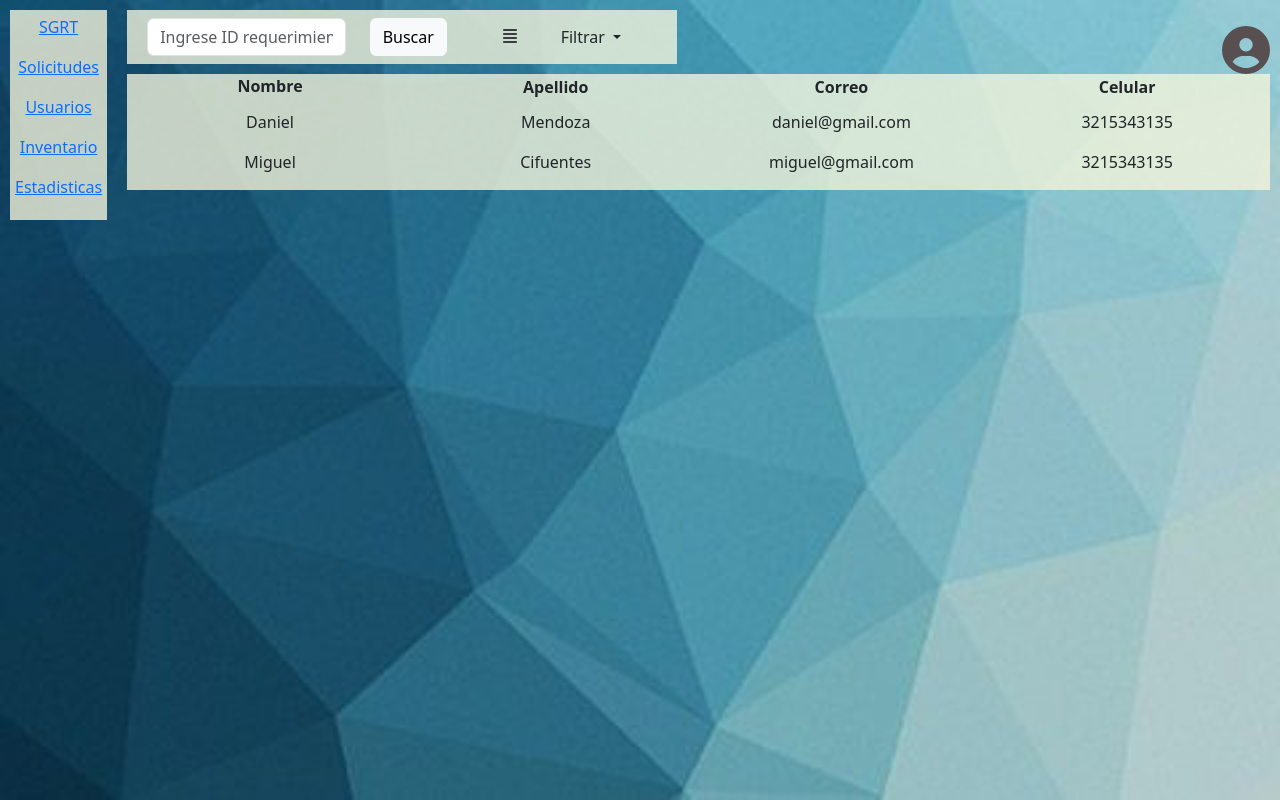
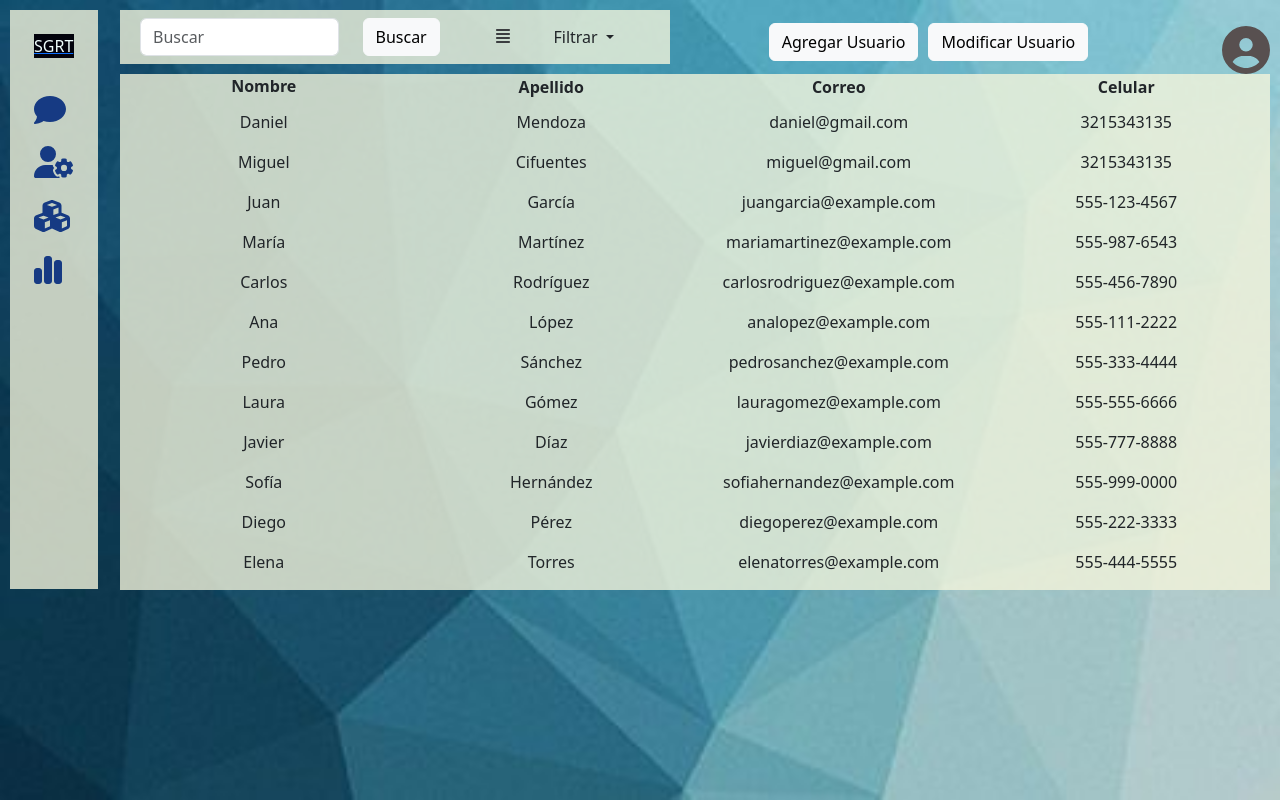
Before and after one commit to fredy100100/ProyectoSGRT, a React (Create React App) app: page /Usuarios in a window 1280 px wide. Built offline with nearby package versions, Linux system fonts and the light colour scheme.

Commit message:
Modulo de Usuarios

```diff
--- a/src/Componentes/Estadisticas/Estadisticas.js
+++ b/src/Componentes/Estadisticas/Estadisticas.js
@@ -1,5 +1,5 @@
-// import { Main } from "../Main"
-import { Menu } from '../shared/menu/menu';
+import { Main } from "../Main"
+// import { Menu } from '../shared/menu/menu';
 import { Section } from '../Section';
 import '../../App.css'
 export const Estadisticas = () => {
@@ -7,12 +7,12 @@ export const Estadisticas = () => {
         /*hola*/
         <div className="Est">
 
-            <Menu/>
+            {/* <Menu/> */}
             <h1 className="text-center">AQUI SE DEBEN VISUALIZAR LAS ESTADISTICA</h1>
 
 
 
-            {/* <Main /> */}
+            <Main />
             <Section />
 
         </div>
--- a/src/Componentes/Home/Aside.js
+++ b/src/Componentes/Home/Aside.js
@@ -13,7 +13,7 @@ export const Aside = () =>{
         <Container>
 
         <Row xs={2} md={4} lg={6}>
-        <Col className='p-3'><h6>Estado de soliictud</h6></Col>
+        <Col className='p-3'><h6>Estado de solictud</h6></Col>
         <Col className='p-2'>
         <Dropdown as={ButtonGroup}>
       <Button variant="outline">Filtrar</Button>
--- a/src/Componentes/Home/Header.js
+++ b/src/Componentes/Home/Header.js
@@ -20,7 +20,7 @@ export const Header = () => {
         <Row className='p-2'>
           <Col xs ={5}>
             <Stack className='busqueda-botonn'  direction="horizontal" gap={3}>
-              <Form.Control className="me-auto" placeholder="Ingrese ID requerimiento o ID cliente" />
+              <Form.Control className="me-auto" placeholder="Buscar" />
             </Stack>
               </Col>
               <Col xs={3}>
--- a/src/Componentes/Home/Home.js
+++ b/src/Componentes/Home/Home.js
@@ -1,8 +1,8 @@
 import '../../App.css';
 import '../../Iconos.css';
 import { Aside } from './Aside';
-// import {Main} from '../Main';
-import { Menu } from '../shared/menu/menu';
+import {Main} from '../Main';
+// import { Menu } from '../shared/menu/menu';
 import { Header } from '../Home/Header';
 import { Section } from '../Section';
 
@@ -13,8 +13,8 @@ function Home() {
       <Header />
       <Section />
       <Aside />
-      <Menu />
-      {/* <Main/>        */}
+      {/* <Menu /> */}
+      <Main/>
 
     </div>
 
--- a/src/Componentes/Usuarios/Usuarios.js
+++ b/src/Componentes/Usuarios/Usuarios.js
@@ -1,59 +1,33 @@
-// import { Main } from "../Main"
-import { Menu } from '../shared/menu/menu';
+import { Main } from "../Main"
+// import { Menu } from '../shared/menu/menu';
 import { Section } from '../Section';
 import './usuarios.css'
 // import Table from 'react-bootstrap/Table';
 import { Header } from "../Home/Header";
 import { Table } from "../shared/table/table";
+import { Agree } from "../shared/Agree/Agree";
 
 export const Usuarios = () => {
   return (
     /*hola*/
     <div className="users-container">
 
-      {/* <Main /> */}
-      <Menu/>
+      <Main />
+
+      {/* <Menu/> */}
 
       <div className="layout-container">
         <div className="head-content">
           <div className="header-container">
             <Header />
           </div>
+          <Agree></Agree>
           <Section />
         </div>
         <div className="table-content">
           <Table />
         </div>
-        {/* <Table responsive>
-          <thead>
-            <tr>
-              <th>#</th>
-              {Array.from({ length: 12 }).map((_, index) => (
-                <th key={index}>Table heading</th>
-              ))}
-            </tr>
-          </thead>
-          <tbody>
-            <tr>
-              <td>1</td>
-              {Array.from({ length: 12 }).map((_, index) => (
-                <td key={index}>Table cell {index}</td>
-              ))}
-            </tr>
-            <tr>
-              <td>2</td>
-              {Array.from({ length: 12 }).map((_, index) => (
-                <td key={index}>Table cell {index}</td>
-              ))}
-            </tr>
-            <tr>
-              <td>3</td>
-              {Array.from({ length: 12 }).map((_, index) => (
-                <td key={index}>Table cell {index}</td>
-              ))}
-            </tr>
-          </tbody>
-        </Table> */}
+
 
       </div>
 
--- /dev/null
+++ b/src/Componentes/Usuarios/mock.js
@@ -0,0 +1,74 @@
+export const mock = [
+    {
+      nombre: 'Daniel',
+      apellido: 'Mendoza',
+      correo: 'daniel@gmail.com',
+      celular: 3215343135
+    },
+    {
+        nombre: 'Miguel',
+        apellido: 'Cifuentes',
+        correo: 'miguel@gmail.com',
+        celular: 3215343135
+    },
+    {
+      nombre: 'Juan',
+      apellido: 'García',
+      correo: 'juangarcia@example.com',
+      celular: '555-123-4567',
+    },
+    {
+      nombre: 'María',
+      apellido: 'Martínez',
+      correo: 'mariamartinez@example.com',
+      celular: '555-987-6543',
+    },
+    {
+      nombre: 'Carlos',
+      apellido: 'Rodríguez',
+      correo: 'carlosrodriguez@example.com',
+      celular: '555-456-7890',
+    },
+    {
+      nombre: 'Ana',
+      apellido: 'López',
+      correo: 'analopez@example.com',
+      celular: '555-111-2222',
+    },
+    {
+      nombre: 'Pedro',
+      apellido: 'Sánchez',
+      correo: 'pedrosanchez@example.com',
+      celular: '555-333-4444',
+    },
+    {
+      nombre: 'Laura',
+      apellido: 'Gómez',
+      correo: 'lauragomez@example.com',
+      celular: '555-555-6666',
+    },
+    {
+      nombre: 'Javier',
+      apellido: 'Díaz',
+      correo: 'javierdiaz@example.com',
+      celular: '555-777-8888',
+    },
+    {
+      nombre: 'Sofía',
+      apellido: 'Hernández',
+      correo: 'sofiahernandez@example.com',
+      celular: '555-999-0000',
+    },
+    {
+      nombre: 'Diego',
+      apellido: 'Pérez',
+      correo: 'diegoperez@example.com',
+      celular: '555-222-3333',
+    },
+    {
+      nombre: 'Elena',
+      apellido: 'Torres',
+      correo: 'elenatorres@example.com',
+      celular: '555-444-5555',
+    },
+]
--- /dev/null
+++ b/src/Componentes/shared/Agree/Agree.js
@@ -0,0 +1,15 @@
+import Button from "react-bootstrap/Button";
+import '../Agree/agree.css'
+
+export const Agree = () => {
+  return (
+    <div className="Agree-container">
+      <div>
+        <Button variant="btn btn-light">Agregar Usuario</Button>
+      </div>
+      <div>
+        <Button variant="btn btn-light">Modificar Usuario</Button>
+      </div>
+    </div>
+  );
+};
--- /dev/null
+++ b/src/Componentes/shared/Agree/agree.css
@@ -0,0 +1,5 @@
+.Agree-container {
+    display: flex;
+    flex-direction: row;
+    gap: 10px;
+}
--- a/src/Componentes/shared/row/mock.js
+++ /dev/null
@@ -1,14 +0,0 @@
-export const mock = [
-    {
-      nombre: 'Daniel',
-      apellido: 'Mendoza',
-      correo: 'daniel@gmail.com',
-      celular: 3215343135
-    },
-    {
-        nombre: 'Miguel',
-        apellido: 'Cifuentes',
-        correo: 'miguel@gmail.com',
-        celular: 3215343135
-    }
-]
--- a/src/Componentes/shared/row/row.jsx
+++ b/src/Componentes/shared/row/row.jsx
@@ -1,4 +1,4 @@
-import { mock } from "./mock"
+import { mock } from '../../Usuarios/mock'
 import './row.css'
 
 export const Row = () => {
```
